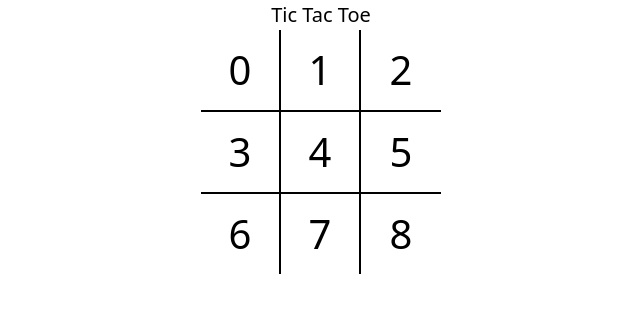
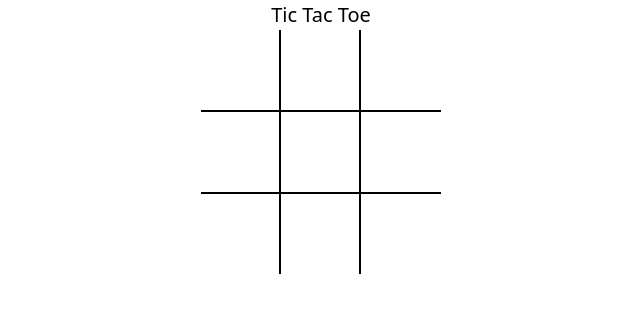
Before and after one commit to BharambeHimanshu/TICTACTOE-GAME, a React (Vite) app: page / in a window 1280 px wide. Shown: the top 312 px of the page, without its empty margins (319-959 px from the left). Built offline with nearby package versions, Linux system fonts and the light colour scheme.

Commit message:
added board state and also react class

```diff
--- a/src/components/Board.jsx
+++ b/src/components/Board.jsx
@@ -1,24 +1,56 @@
-import React from "react";
+import React, { useState }from "react";
 import Square from "./Square";
 
 export default function Board() {
+
+    const [board, setBoard] = useState(Array(9).fill(null));
+    const [isXNext, setIsXNext] = useState(false);
+
+    const handleSquareClick = position => {
+
+        if(board[position]){
+            return;
+        }
+        setBoard(prev => {
+            return prev.map((square, pos) => {
+                if(pos === position) {
+                    return  isXNext ? 'X' : 'O';
+                }
+                return square;
+            });
+        });
+
+        setIsXNext(prev => !prev);
+    };
+
+    const renderSquare = position => {
+        return(
+            <Square
+                value={board[position]}
+                onClick={() => handleSquareClick(position)}
+                />
+        )
+
+    };
+
+
     return (
         <>
         <div className="board">
         <div className="board-row">
-            <Square value={0} />
-            <Square value={1} />
-            <Square value={2} />
+            {renderSquare(0)}
+            {renderSquare(1)}
+            {renderSquare(2)}
         </div>
         <div className="board-row">
-            <Square value={3} />
-            <Square value={4} />
-            <Square value={5} />
+            {renderSquare(3)}
+            {renderSquare(4)}
+            {renderSquare(5)}
         </div>
         <div className="board-row">
-            <Square value={6} />
-            <Square value={7} />
-            <Square value={8} />
+            {renderSquare(6)}
+            {renderSquare(7)}
+            {renderSquare(8)}
         </div>
         </div>
         </>
--- a/src/components/Square.jsx
+++ b/src/components/Square.jsx
@@ -1,9 +1,9 @@
 import React from "react";
 
-export default function Square({value}) {
+export default function Square({value, onClick}) {
     return(
         <>
-        <button type="button" className="square">
+        <button type="button" className="square" onClick={onClick}>
         {value}
         </button>
         </>
```
